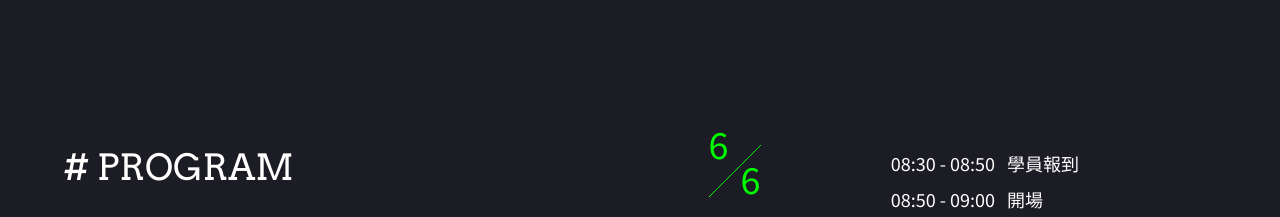
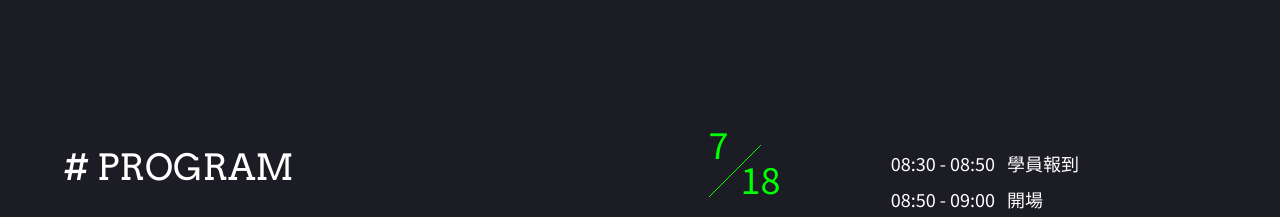
Before and after one commit to openchi-workshop/2021-official-site, a Vue app: page / in a window 1280 px wide. Shown: the part 2900-3117 px from the top of the page. Built offline with nearby package versions, Linux system fonts and the light colour scheme.

Commit message:
fix: update workshop information

```diff
--- a/src/views/Home/Program/programs.json
+++ b/src/views/Home/Program/programs.json
@@ -1,6 +1,6 @@
 [
   {
-    "date": "2021-06-06",
+    "date": "2021-07-18",
     "title": "前置工作坊",
     "schedule": [
       { "time": "08:30 - 08:50", "content": "學員報到" },
@@ -17,7 +17,7 @@
     ]
   },
   {
-    "date": "2021-07-01",
+    "date": "2021-08-19",
     "title": "發想與共創",
     "schedule": [
       { "time": "08:30 - 09:00", "content": "學員報到" },
@@ -34,7 +34,7 @@
     ]
   },
   {
-    "date": "2021-07-02",
+    "date": "2021-08-20",
     "title": "重構與精煉",
     "schedule": [
       { "time": "08:30 - 09:00", "content": "學員報到" },
@@ -51,7 +51,7 @@
     ]
   },
   {
-    "date": "2021-07-03",
+    "date": "2021-08-21",
     "title": "迭代與實作",
     "schedule": [
       { "time": "08:30 - 09:00", "content": "學員報到" },
@@ -67,7 +67,7 @@
     ]
   },
   {
-    "date": "2021-07-04",
+    "date": "2021-08-22",
     "title": "發表與展覽",
     "schedule": [
       { "time": "08:30 - 09:00", "content": "學員報到" },
--- a/src/views/Registration/Info.vue
+++ b/src/views/Registration/Info.vue
@@ -39,14 +39,14 @@
             天。每日活動開始時間皆為 08:30，結束時間為 21:00 – 21:30 不等。
           </div>
           <div class="info__body--highlight">
-            2021年 6 月 06 日（日）： 前置工作坊
+            2021年 7 月 18 日（日）： 前置工作坊
           </div>
           <div class="info__body--text">
             人機互動先修班，學習基礎的Arduino使用，以及設計思考的流程，在與組員初步接觸後，開始探索周遭可能的不平凡。
           </div>
 
           <div class="info__body--highlight">
-            2021 年 7 月 1 日（四）- 2021 年 7 月 4 日（日）： 正式工作坊
+            2021 年 8 月 19 日（四）- 2021 年 8 月 22 日（日）： 正式工作坊
           </div>
           <div class="info__body--text">
             人機互動實戰班，聆聽相關領域先驅者的演講，認識人機互動的不同面向；與組員攜手合作挖掘出瘋狂而美麗的點子，以及專業顧問的協助指導，並將之轉化為現實；最後一日的成果展示將跟各界人士互動與對話，精益作品以期能到更寬廣的舞台展示。
--- a/src/views/Registration/TraineeList.vue
+++ b/src/views/Registration/TraineeList.vue
@@ -17,11 +17,11 @@
         <Title class="info__title" text="# ADMISSION LIST & PAYMENT" />
         <StyledSubtitle class="info__subtitle" text="正取名單公佈" />
         <div class="info__highlight">
-          2021 年 5 月 19 日（三）早上 10:00 網路公佈與信件通知
+          2021 年 5 月 25 日（二）早上 10:00 網路公佈與信件通知
         </div>
         <ul class="info__text">
           <li>
-            正取學員請於 2021 年 5 月 23 日（日）17:00 前繳交 1000 元保證金以及
+            正取學員請於 2021 年 5 月 28 日（五）12:00 前繳交 1000 元保證金以及
             100 元保險費用，主辦單位確認報名與匯款資料後完成報名。
           </li>
           <li>
@@ -29,16 +29,16 @@
           </li>
         </ul>
         <StyledSubtitle class="info__subtitle" text="遞補備取通知" />
-        <div class="info__highlight">2021 年 5 月 23 日（四）個別信件通知</div>
+        <div class="info__highlight">2021 年 5 月 29 日（六）個別信件通知</div>
         <ul class="info__text">
           <li>
-            經通知錄取的備取學員於 2021 年 5 月 26 日（三）17:00 前繳交 1000
+            經通知錄取的備取學員於 2021 年 5 月 31 日（一）12:00 前繳交 1000
             元保證金以及 100 元保險費用以完成報名程序。
           </li>
         </ul>
         <StyledSubtitle class="info__subtitle" text="最終正取名單" />
         <div class="info__highlight">
-          辦單位將於 2021 年 5 月 28 日（五） 晚上公佈學員最終正式名單
+          辦單位將於 2021 年 6 月 6 日（日） 晚上公佈學員最終正式名單
         </div>
         <div class="info__text">
           關於報名有任何問題，歡迎寄信與主辦單位人事組聯絡：<br />
```
